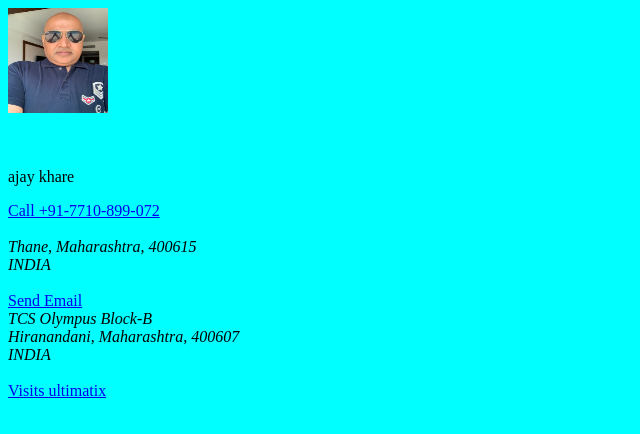
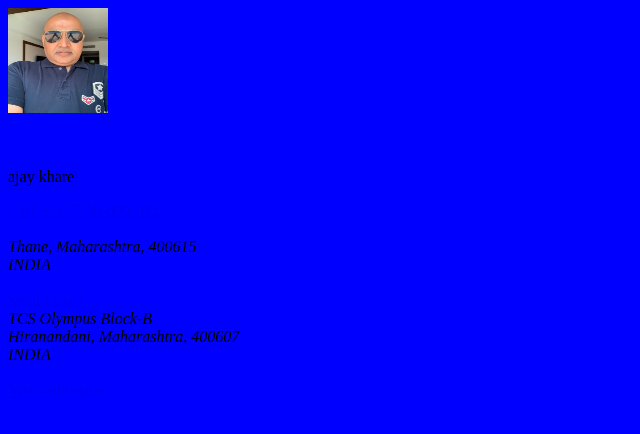
Before and after one commit to AKSKSHA/l, a plain HTML site: page index.html in a window 1280 px wide. Shown: the whole page, without its empty margins (0-640 px from the left). Drawn offline with Linux system fonts and the light colour scheme.

Commit message:
Update index.html

```diff
--- a/index.html
+++ b/index.html
@@ -2,7 +2,7 @@
 <head>
 <img src="ajay.JPEG" width="100" height="105">
     <h1><title>profile</title></h1></head>
-    <body bgcolor="cyan">
+    <body bgcolor="BLUE">
     <br>
      <p>ajay khare</p>
     <a href="tel:+917710899072">Call +91-7710-899-072</a>
```
